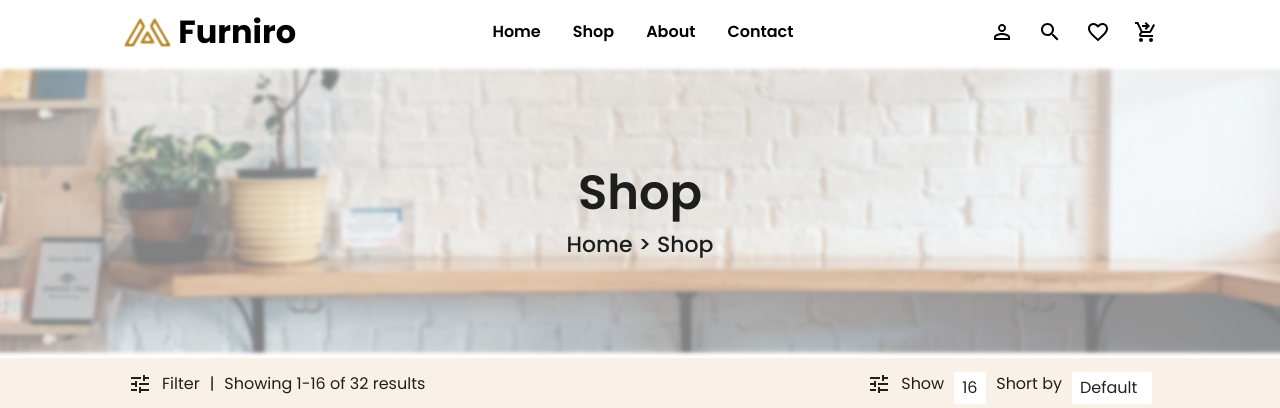
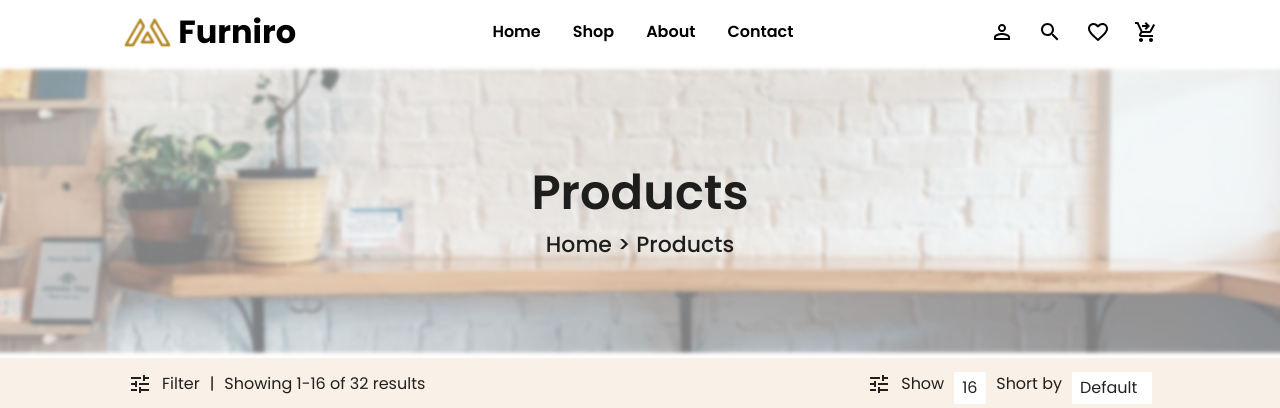
Before and after one commit to Sadiqur057/Furniro, a Next.js app: page /products in a window 1280 px wide. Shown: the top 408 px of the page. Built offline with nearby package versions, Linux system fonts and the light colour scheme.

Commit message:
added heading section

```diff
--- a/src/app/products/page.tsx
+++ b/src/app/products/page.tsx
@@ -5,45 +5,15 @@ import products from '../../data/products';
 import ProductCard from '@/components/ProductCard';
 import TuneIcon from '@mui/icons-material/Tune';
 import { InputBase} from '@mui/material';
+import HeadingSection from '@/components/HeadingSection';
 
 const Shop: React.FC = () => {
   return (
     <Box>
-      <Box sx={{
-        width: '100%',
-        height: 'fit-content',
-        fontFamily: 'Poppins',
-        padding: {
-          xs: '100px 10px'
-        },
-        backgroundImage: 'url(/images/section.png)',
-        backgroundSize: 'cover',
-        backgroundPosition: 'center',
-        display: 'flex',
-        flexDirection: 'column',
-        justifyContent: 'center',
-        alignItems: 'center',
-      }}>
-        <Typography variant='h2' sx={{
-          fontSize: {
-            xs: '34px',
-            md: '48px',
-          },
-          fontWeight: 600,
-          marginBottom: '10px'
-        }}>
-          Shop
-        </Typography>
-        <Typography variant='h2' sx={{
-          fontSize: {
-            xs: '16px',
-            md: '22px',
-          },
-          fontWeight: 500
-        }}>
-          Home &gt; Shop
-        </Typography>
-      </Box>
+      <HeadingSection
+        img={'/images/section.png'}
+        title={'Products'}>
+      </HeadingSection>
       <Box sx={{
         display: 'flex',
         alignItem: 'center',
```
